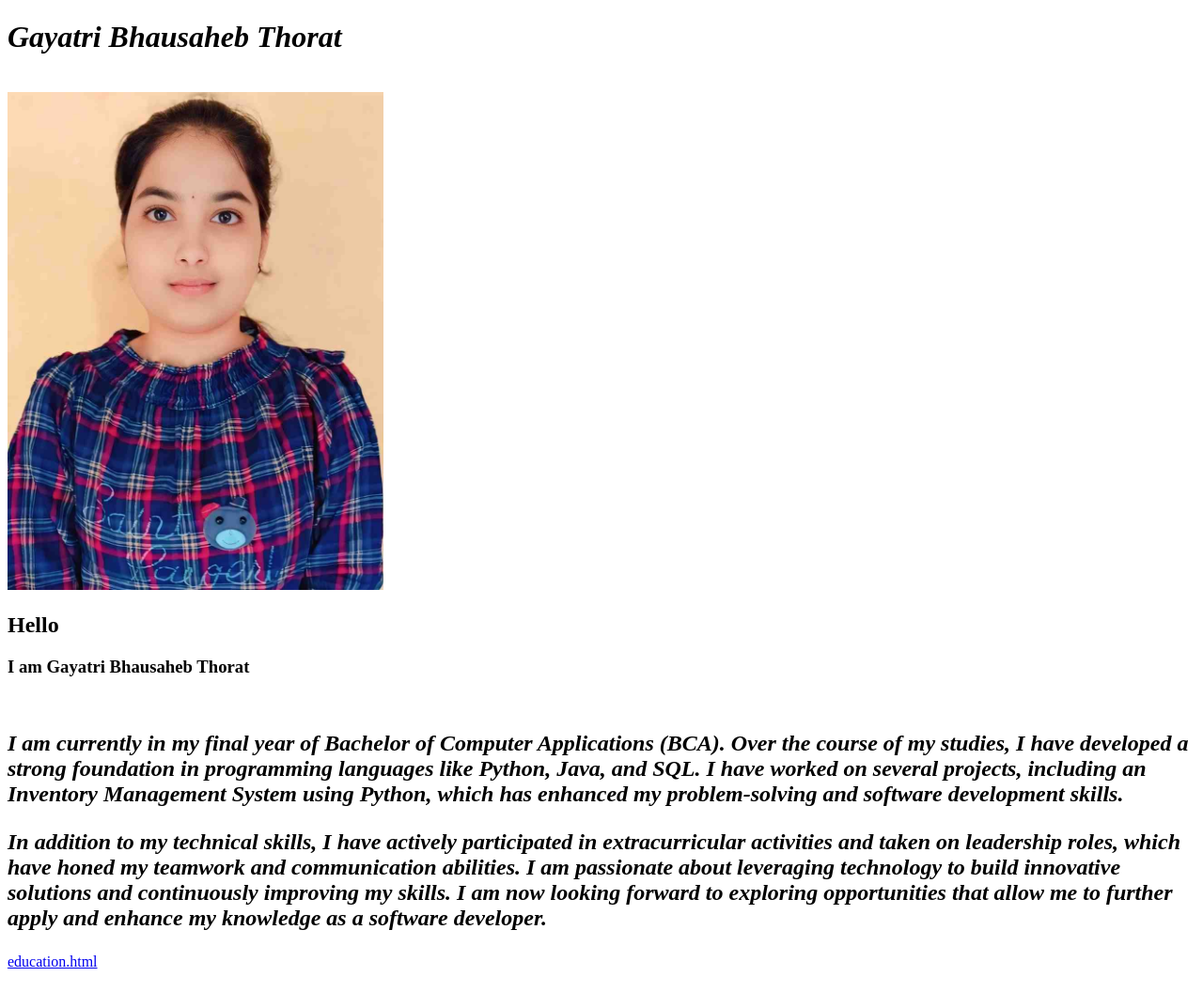
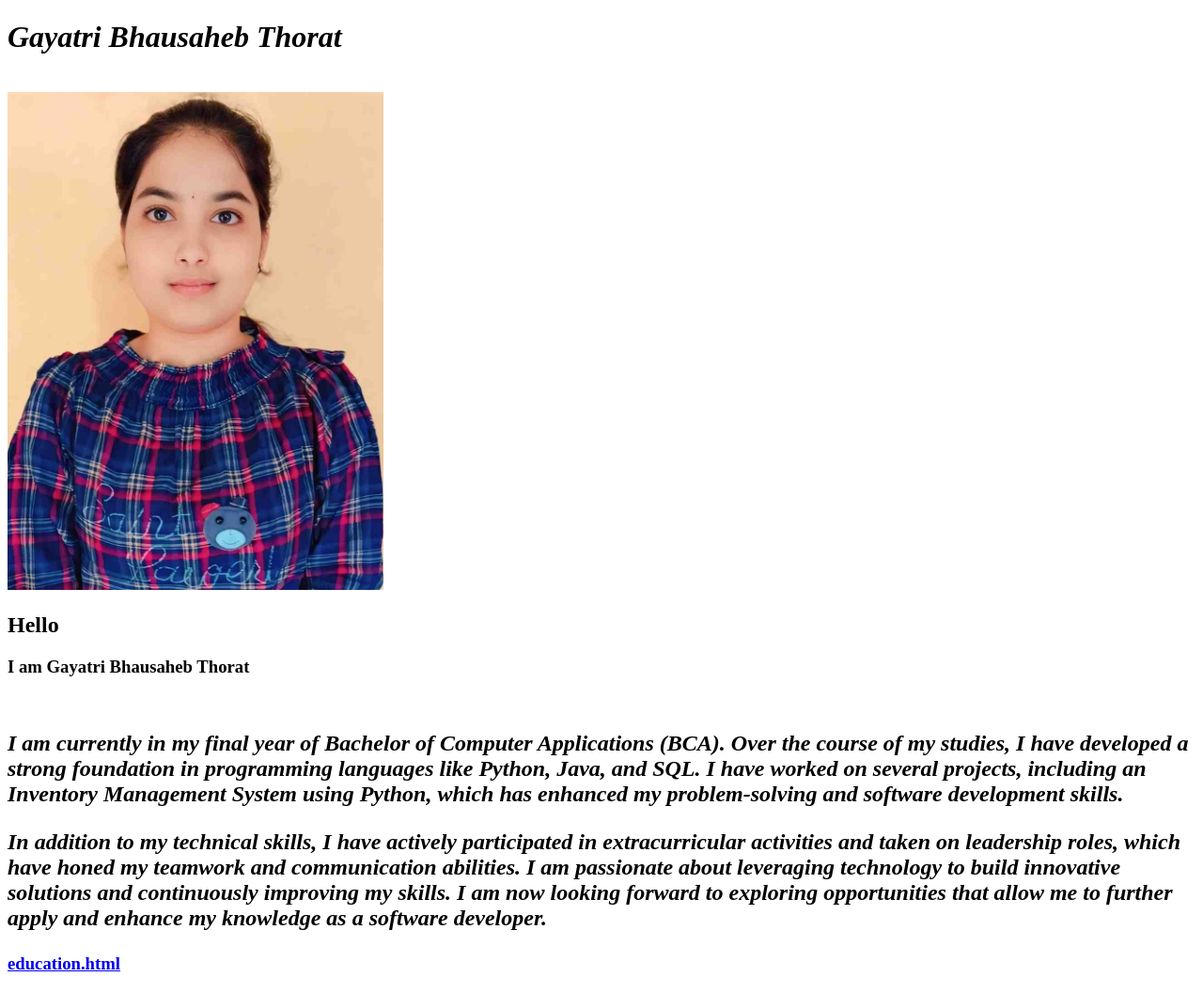
Before and after one commit to gayatri-8010/portfolio-, a plain HTML site: page index.html in a window 1280 px wide. Shown: the whole page at 94% size. Drawn offline with Linux system fonts and the light colour scheme.

Commit message:
Update index.html

```diff
--- a/index.html
+++ b/index.html
@@ -17,6 +17,6 @@
    </i> </p>
 <p><i>In addition to my technical skills, I have actively participated in extracurricular activities and taken on leadership roles, which have honed my teamwork and communication abilities. I am passionate about leveraging technology to build innovative solutions and continuously improving my skills. I am now looking forward to exploring opportunities that allow me to further apply and enhance my knowledge as a software developer.
 </h2></i></p>
-   <a href="education.html">education.html</a>
+   <h3><a href="education.html">education.html</a></h3>
 </body>
 </html>
```
